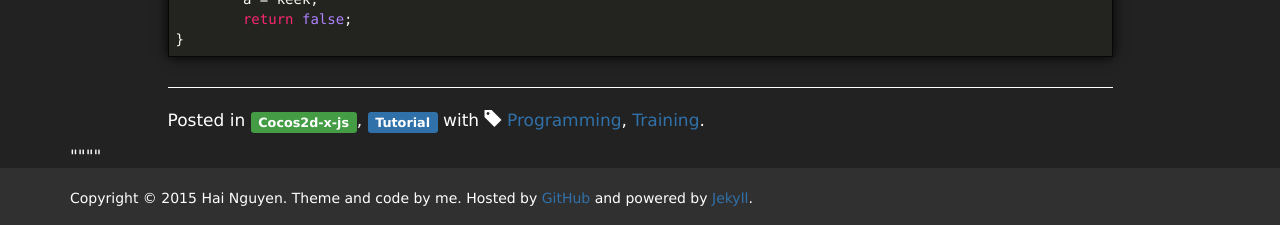
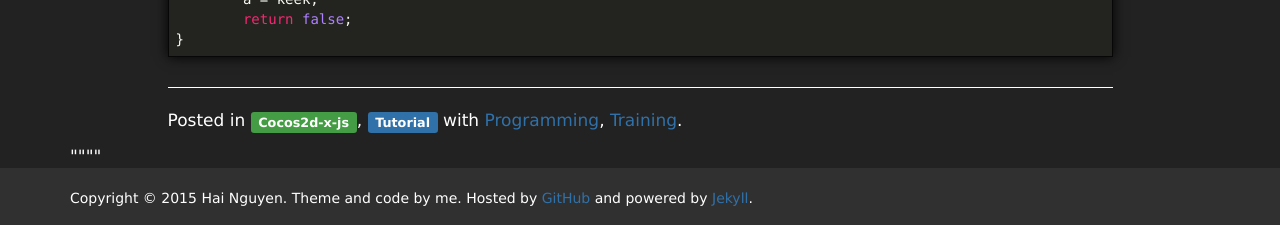
Before and after one commit to hainh/hainh.github.io, a Jekyll site: the page built from _posts/2015-08-17-this-is-the-first-post.md, in a window 1280 px wide. Shown: the part 5709-5934 px from the top of the page. Built offline with Jekyll 4.4.1, drawn with Linux system fonts in a browser that asks for light colours; nearby versions of some CDN libraries; comment, search, counter and statistics services are not loaded.

Commit message:
Update post.html

```diff
--- a/_layouts/post.html
+++ b/_layouts/post.html
@@ -21,7 +21,7 @@ layout: barebones
 							{% capture _cates %}in {% for category in post.categories %}<a href="/categories/{{category}}" class="label {% cycle 'g1': 'label-success', 'label-primary', 'label-danger'%}">{{ category | capitalize }}</a>{% if category != post.categories.last %}, {% endif %}{% endfor %}{% endcapture %}
 						{% endif %}
 						{% if post.tags.size > 0 %}
-							{% capture _tags %}with <span class="glyphicon glyphicon-tag" aria-hidden="true"></span> {% for tag in post.tags %}<a href="/tags/{{tag}}" class="tag">{{ tag | capitalize }}</a>{% if tag != post.tags.last %}, {% endif %}{% endfor %}{% endcapture %}
+							{% capture _tags %}with <span class=\"glyphicon glyphicon-tag\" aria-hidden=\"true\"></span> {% for tag in post.tags %}<a href="/tags/{{tag}}" class="tag">{{ tag | capitalize }}</a>{% if tag != post.tags.last %}, {% endif %}{% endfor %}{% endcapture %}
 						{% endif %}
 					{% endif %}
 					<div class="col-xs-12 col-lg-12">
```
